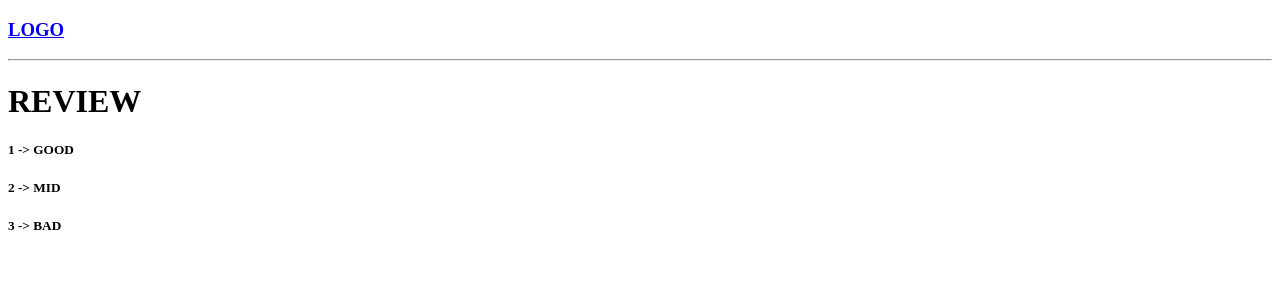
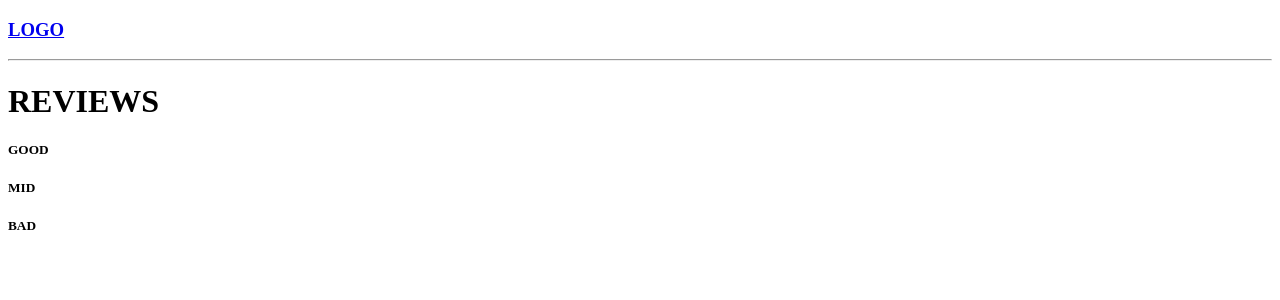
Before and after one commit to KristiyanAbrashkov/RestaurantSite_project, a Django app: page /reviews/ in a window 1280 px wide. Shown: the top 300 px of the page. Run offline with Django 5.2, Linux system fonts and the light colour scheme.

Commit message:
Промяна на имена

```diff
--- a/myproject/myapp/templates/myapp/review.html
+++ b/myproject/myapp/templates/myapp/reviews.html
@@ -2,13 +2,13 @@
 
 {% block content %}
 
-<h1>REVIEW</h1>
+<h1>REVIEWS</h1>
 
 <div>
     <div>
         {% for review in review %}
         <div>
-            <h5>{{review.id}} -> {{review.name}}</h5>
+            <h5>{{review.review}}</h5>
         </div>
         {% endfor %}
     </div>
--- a/myproject/myapp/views.py
+++ b/myproject/myapp/views.py
@@ -3,13 +3,13 @@ from django.shortcuts import render
 # Create your views here.
 
 review = [
-    {'id':1, 'name': 'GOOD'},
-    {'id':2, 'name': 'MID'},
-    {'id':3, 'name': 'BAD'},
+    {'review': 'GOOD'},
+    {'review': 'MID'},
+    {'review': 'BAD'},
 ]
 def reviews(request):
     context = {'review': review}
-    return render(request, 'myapp/review.html', context)
+    return render(request, 'myapp/reviews.html', context)
 
 def home(request):
     return render(request, 'myapp/home.html')
```
